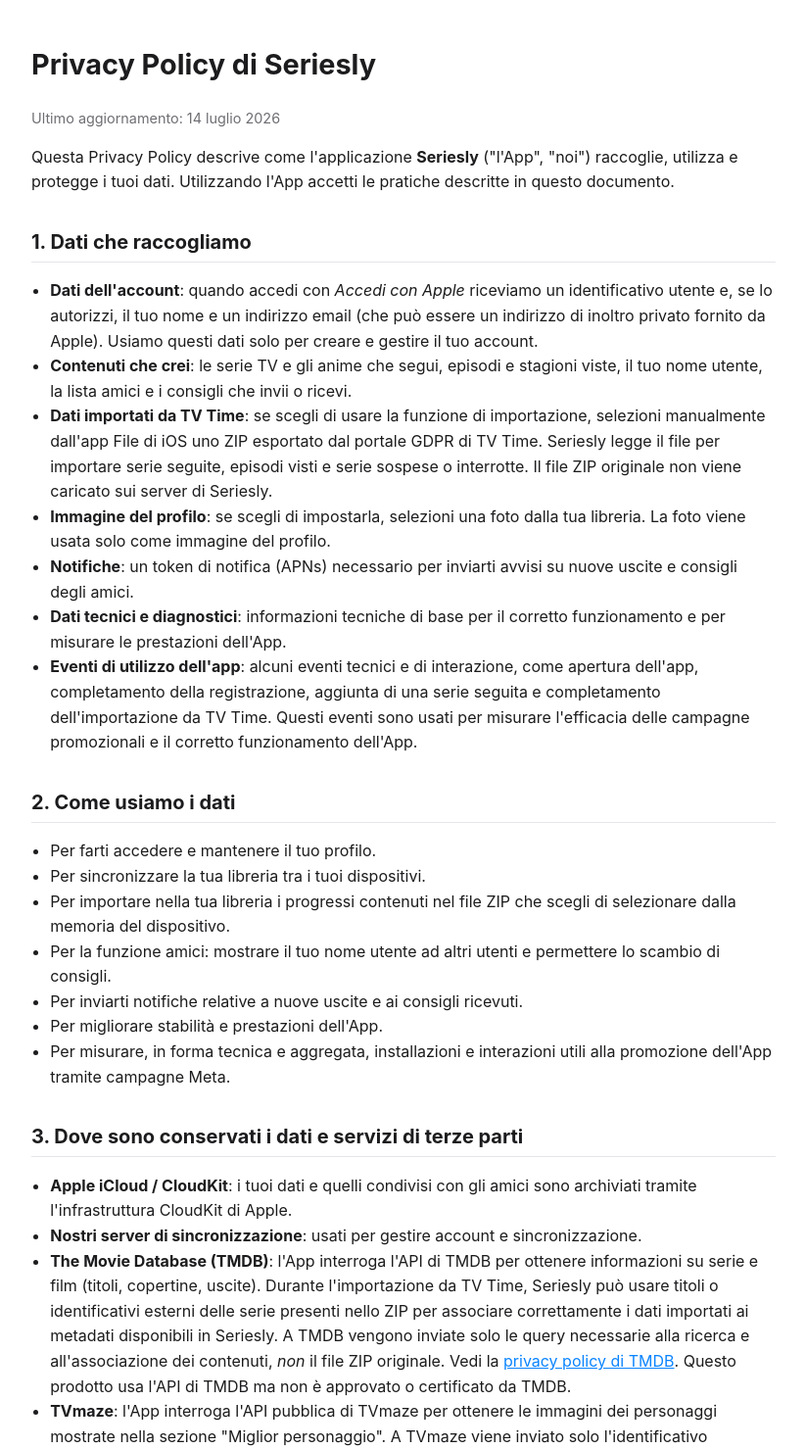
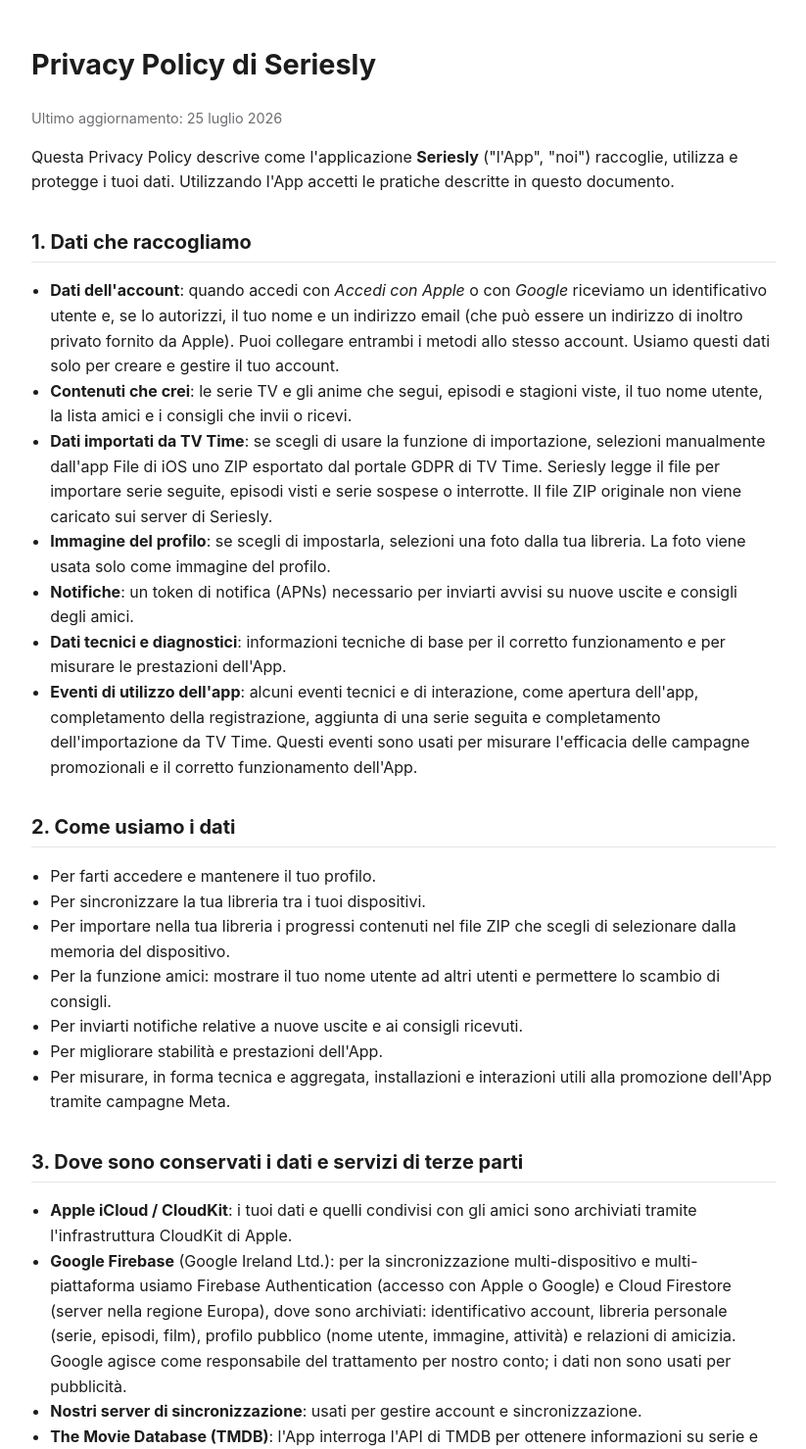
Before and after one commit to Micionero997/seriesly-privacy, a plain HTML site: page index.html in a window 1280 px wide. Shown: the top 1479 px of the page at 98% size, without its empty margins (228-1051 px from the left). Drawn offline with Linux system fonts and the light colour scheme.

Commit message:
index.html

```diff
--- a/index.html
+++ b/index.html
@@ -18,7 +18,7 @@
 <body>
 
 <h1>Privacy Policy di Seriesly</h1>
-<p class="updated">Ultimo aggiornamento: 14 luglio 2026</p>
+<p class="updated">Ultimo aggiornamento: 25 luglio 2026</p>
 
 <p>Questa Privacy Policy descrive come l'applicazione <strong>Seriesly</strong> ("l'App", "noi")
 raccoglie, utilizza e protegge i tuoi dati. Utilizzando l'App accetti le pratiche descritte
@@ -26,10 +26,11 @@ in questo documento.</p>
 
 <h2>1. Dati che raccogliamo</h2>
 <ul>
-  <li><strong>Dati dell'account</strong>: quando accedi con <em>Accedi con Apple</em> riceviamo un
-      identificativo utente e, se lo autorizzi, il tuo nome e un indirizzo email (che può essere un
-      indirizzo di inoltro privato fornito da Apple). Usiamo questi dati solo per creare e gestire il
-      tuo account.</li>
+  <li><strong>Dati dell'account</strong>: quando accedi con <em>Accedi con Apple</em> o con
+      <em>Google</em> riceviamo un identificativo utente e, se lo autorizzi, il tuo nome e un
+      indirizzo email (che può essere un indirizzo di inoltro privato fornito da Apple). Puoi
+      collegare entrambi i metodi allo stesso account. Usiamo questi dati solo per creare e
+      gestire il tuo account.</li>
   <li><strong>Contenuti che crei</strong>: le serie TV e gli anime che segui, episodi e stagioni viste,
       il tuo nome utente, la lista amici e i consigli che invii o ricevi.</li>
   <li><strong>Dati importati da TV Time</strong>: se scegli di usare la funzione di importazione,
@@ -65,6 +66,12 @@ in questo documento.</p>
 <ul>
   <li><strong>Apple iCloud / CloudKit</strong>: i tuoi dati e quelli condivisi con gli amici sono
       archiviati tramite l'infrastruttura CloudKit di Apple.</li>
+  <li><strong>Google Firebase</strong> (Google Ireland Ltd.): per la sincronizzazione
+      multi-dispositivo e multi-piattaforma usiamo Firebase Authentication (accesso con
+      Apple o Google) e Cloud Firestore (server nella regione Europa), dove sono archiviati:
+      identificativo account, libreria personale (serie, episodi, film), profilo pubblico
+      (nome utente, immagine, attività) e relazioni di amicizia. Google agisce come
+      responsabile del trattamento per nostro conto; i dati non sono usati per pubblicità.</li>
   <li><strong>Nostri server di sincronizzazione</strong>: usati per gestire account e sincronizzazione.</li>
   <li><strong>The Movie Database (TMDB)</strong>: l'App interroga l'API di TMDB per ottenere informazioni
       su serie e film (titoli, copertine, uscite). Durante l'importazione da TV Time, Seriesly può
```
